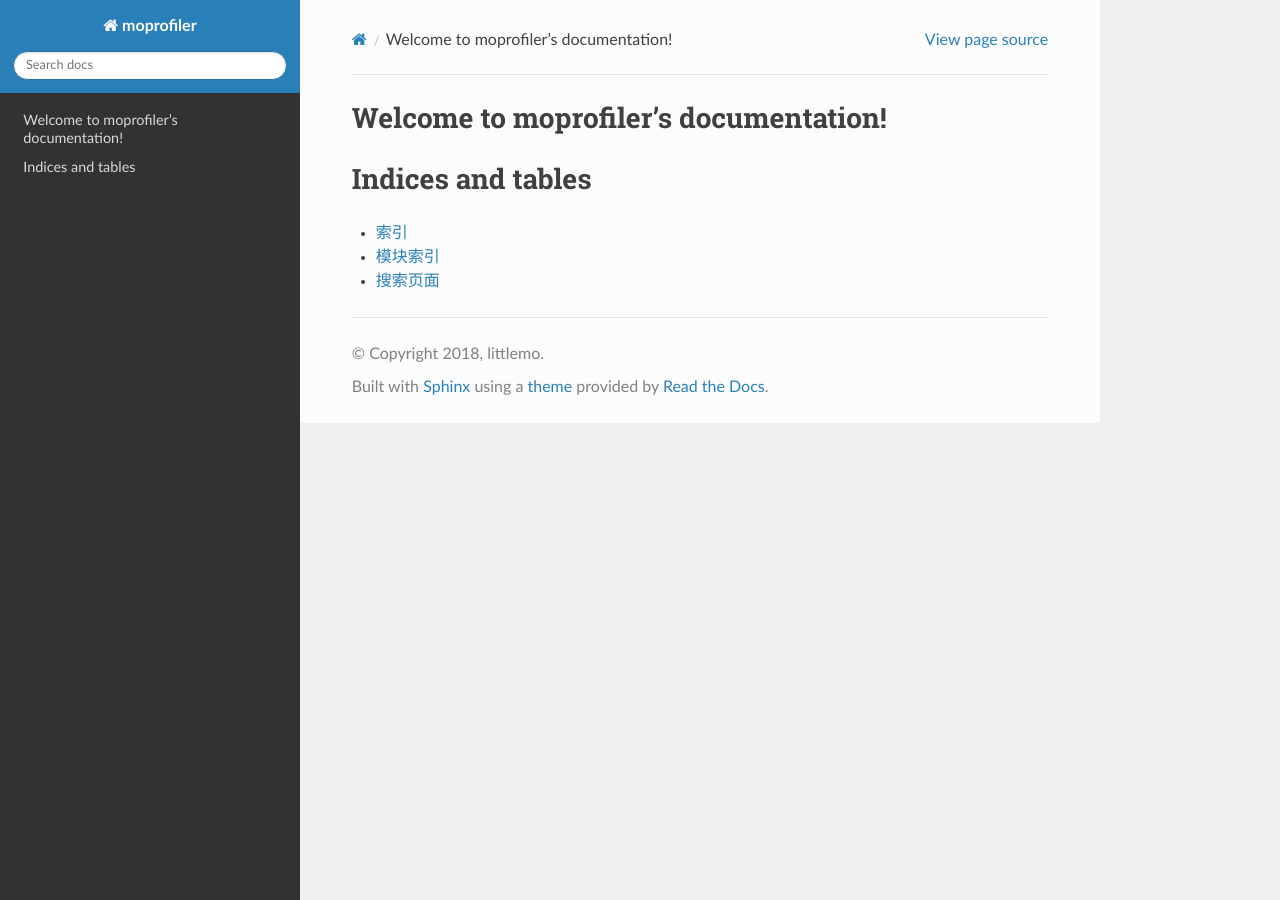
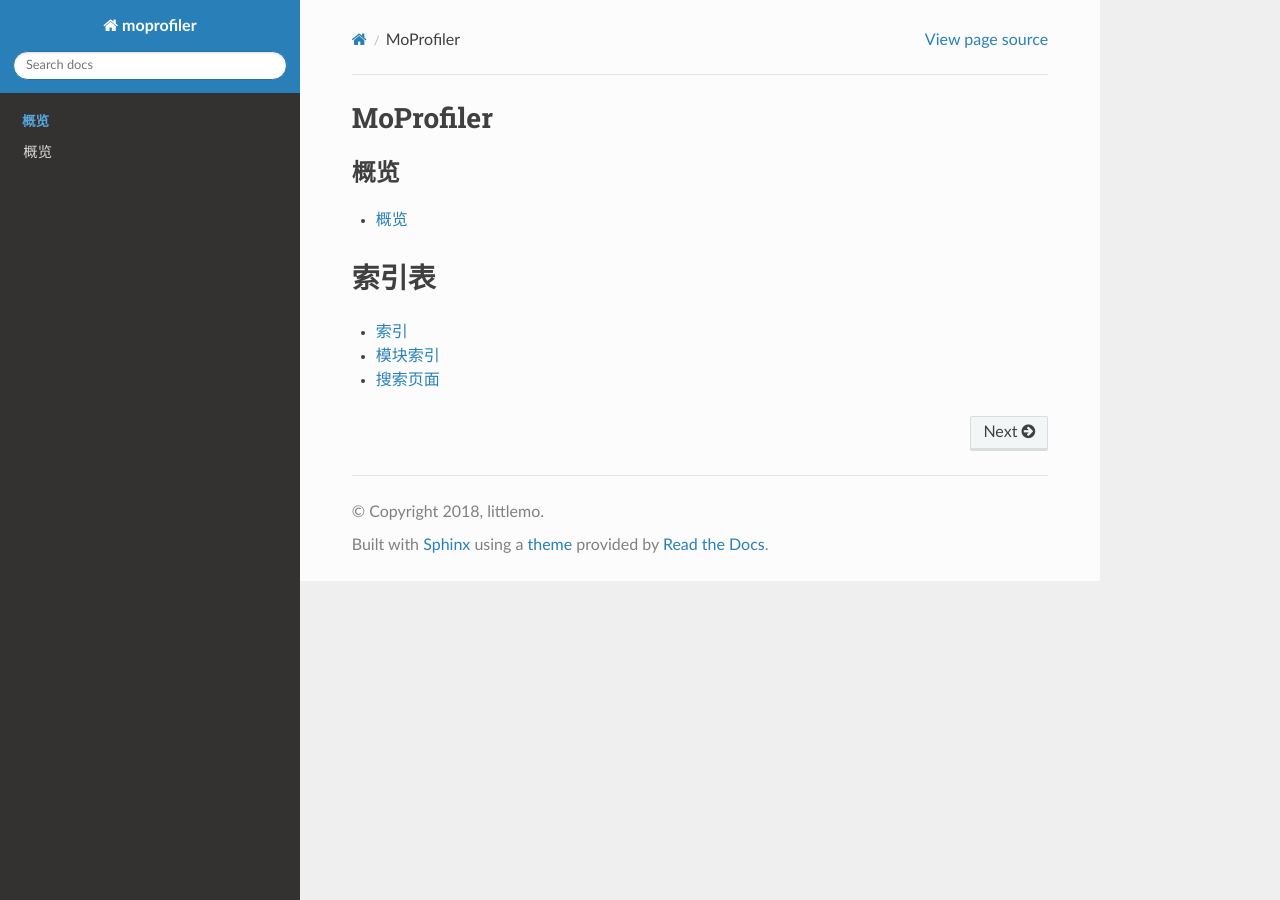
Before and after one commit to littlemo/moprofiler, a Sphinx documentation site: the page built from docs/source/index.rst, in a window 1280 px wide. Built offline with Sphinx 7.4.7 and the Read the Docs theme 2.0.0, drawn with Linux system fonts in a browser that asks for light colours; formulas are drawn with MathJax 3.

Commit message:
Feature: 创建概览页文件，并添加到 index 中

```diff
--- a/docs/source/index.rst
+++ b/docs/source/index.rst
@@ -3,17 +3,18 @@
    You can adapt this file completely to your liking, but it should at least
    contain the root `toctree` directive.
 
-Welcome to moprofiler's documentation!
-======================================
+MoProfiler
+==========
 
 .. toctree::
    :maxdepth: 2
-   :caption: Contents:
+   :caption: 概览
+
+   intro/overview
 
 
-
-Indices and tables
-==================
+索引表
+======
 
 * :ref:`genindex`
 * :ref:`modindex`
--- /dev/null
+++ b/docs/source/intro/overview.rst
@@ -0,0 +1,5 @@
+.. _intro-overview:
+
+====
+概览
+====
```
